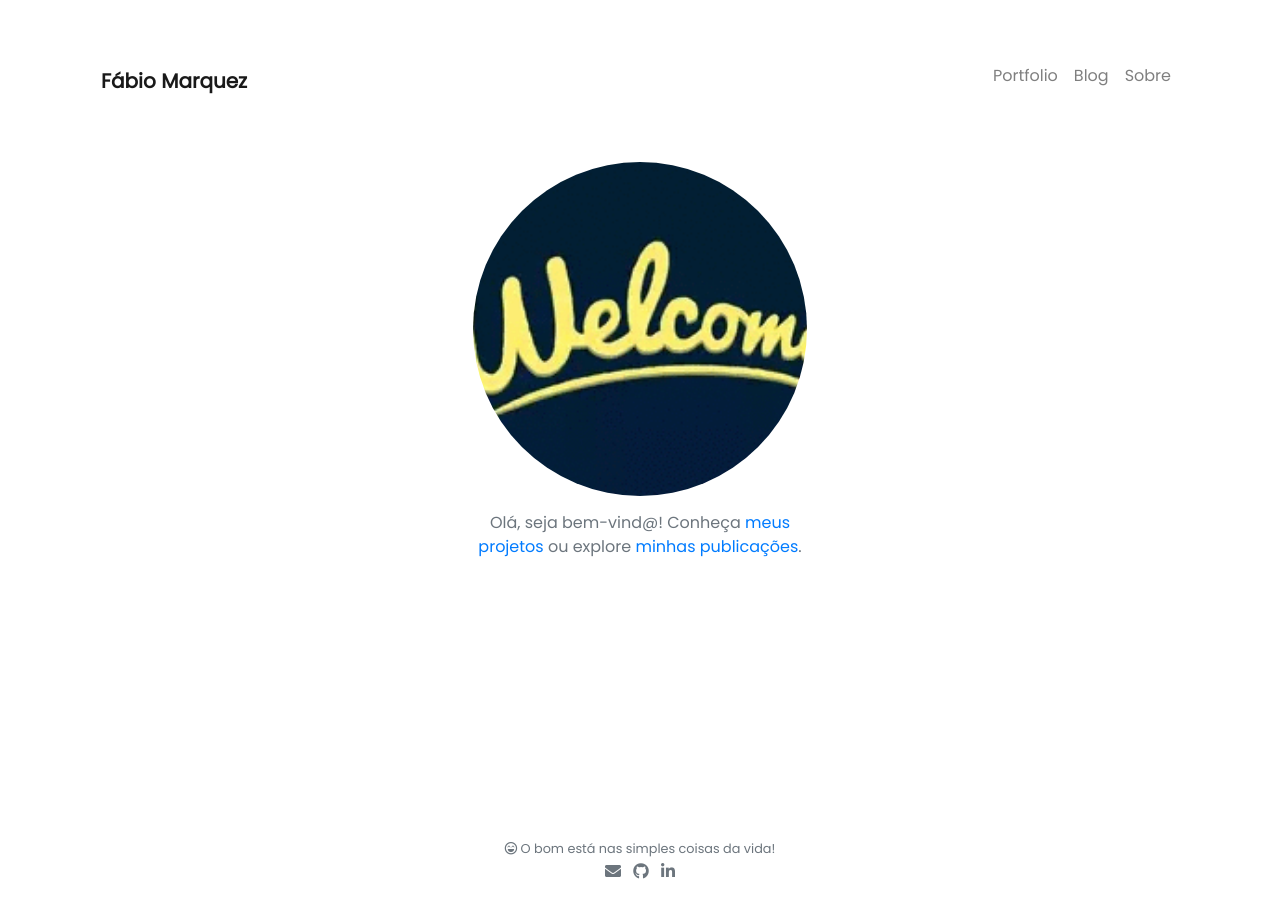
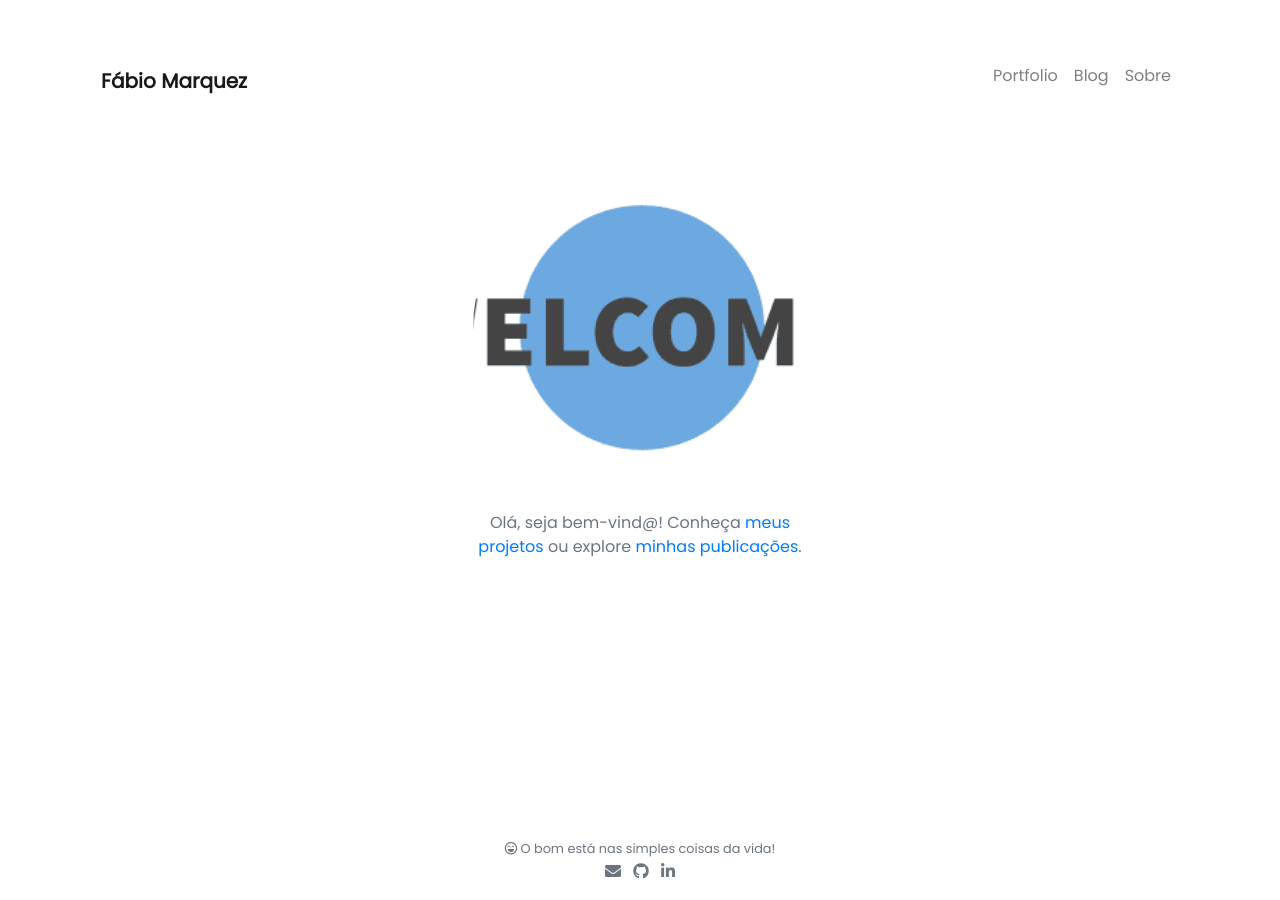
Before and after one commit to fabiomarquez/fabiomarquez.github.io, a Jekyll site: the page built from pages/index.md, in a window 1280 px wide. Built offline with Jekyll 4.4.1, drawn with Linux system fonts in a browser that asks for light colours; nearby versions of some CDN libraries.

Commit message:
Update _config.yml

```diff
--- a/_config.yml
+++ b/_config.yml
@@ -24,7 +24,7 @@ nav_exclude:                                            # The following paths ar
 ### Author Info ###
 author:
   name              : Fábio Júnior
-  image             : https://raw.githubusercontent.com/fabiomarquez/fabiomarquez.github.io/main/welcome.gif
+  image             : https://github.com/fabiomarquez/fabiomarquez.github.io/blob/main/welcomeblue.gif?raw=true
 # behance           : your_username
 # dribbble          : your_username
   email             : fabiomarquezc@gmail.com
```
